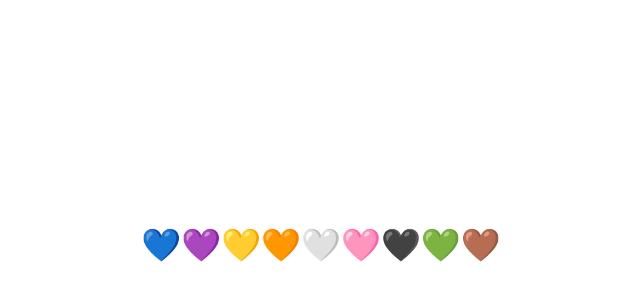
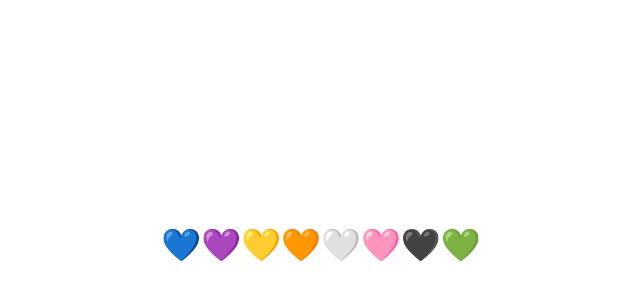
Before and after one commit to Uncannypotato69/Chess-Square-Memorization-Game-, a React (Vite) app: page / in a window 1280 px wide. Shown: the part 156-456 px from the top of the page, without its empty margins (319-959 px from the left). Built offline with nearby package versions, Linux system fonts and the light colour scheme.

Commit message:
Testing  branch

```diff
--- a/src/Components/TestComponent.jsx
+++ b/src/Components/TestComponent.jsx
@@ -5,7 +5,7 @@ import classes from "./TestComponent.module.css";
 const TestComponent = () => {
   return (
     <div className={`${classes.test}`}>
-      <p>💙💜💛🧡🤍🩷🖤💚🤎</p>
+      <p>💙💜💛🧡🤍🩷🖤💚</p>
     </div>
   );
 };
```
